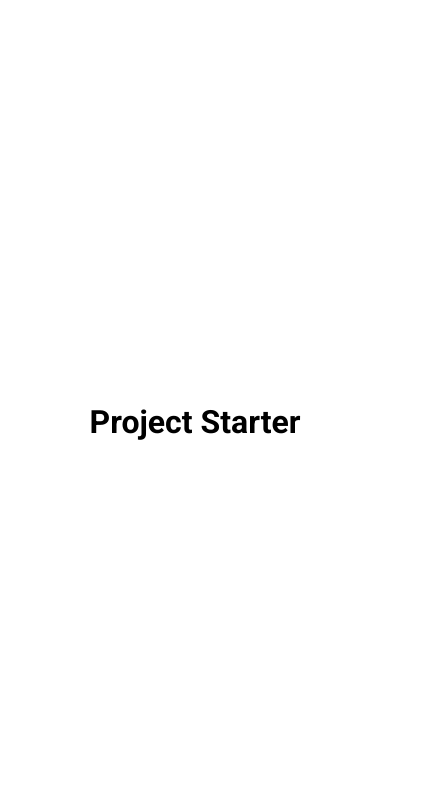
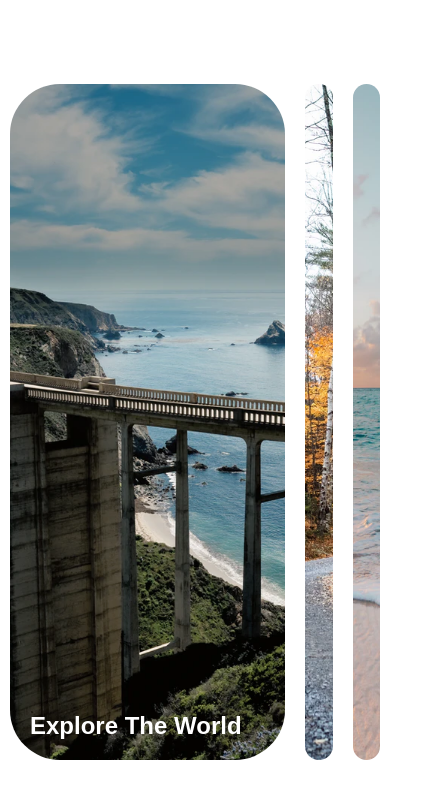
Before and after one commit to sanjeevgvg/js-50-expanding-cards, a plain HTML site: page index.html in a window 390 px wide. Shown: the whole page, 446 px wide, since content can reach past the window. Drawn offline with Linux system fonts and the light colour scheme; a web font is replaced by a local one.

Commit message:
completing the expanding cards mini projects

```diff
--- a/index.html
+++ b/index.html
@@ -6,12 +6,28 @@
     <meta name="viewport" content="width=device-width, initial-scale=1.0">
     <link rel="stylesheet" href="https://cdnjs.cloudflare.com/ajax/libs/font-awesome/5.15.1/css/all.min.css" integrity="sha512-+4zCK9k+qNFUR5X+cKL9EIR+ZOhtIloNl9GIKS57V1MyNsYpYcUrUeQc9vNfzsWfV28IaLL3i96P9sdNyeRssA==" crossorigin="anonymous" />
     <link rel="stylesheet" href="style.css">
-    <title>My project</title>
+    <title>Expanding Cards</title>
 </head>
 
 <body>
-    <h1>Project Starter</h1>
-    <script scr="script.js"></script>
+    <div class="container">
+        <div class="panel active" style="background-image: url('./images/image1.jpg');">
+            <h3>Explore The World</h3>
+        </div>
+        <div class="panel" style="background-image: url('./images/image2.jpg');">
+            <h3>Wild Forest</h3>
+        </div>
+        <div class="panel" style="background-image: url('./images/image3.jpg');">
+            <h3>Sunny Beach</h3>
+        </div>
+        <div class="panel" style="background-image: url('./images/image4.jpg');">
+            <h3>City on Winter</h3>
+        </div>
+        <div class="panel" style="background-image: url('./images/image5.jpg');">
+            <h3>Mountains - Clouds</h3>
+        </div>
+    </div>
+    <script src="./script.js"></script>
 </body>
 
 </html>
--- a/script.js
+++ b/script.js
@@ -0,0 +1,14 @@
+const panels = document.querySelectorAll('.panel');
+
+panels.forEach((panel) => {
+    panel.addEventListener('click', () => {
+        removeActiveClass(); // remove active class from all the panel
+        panel.classList.add('active'); // add the active class
+    });
+})
+
+const removeActiveClass = () => {
+    panels.forEach(panel => {
+        panel.classList.remove('active');
+    })
+}
--- a/style.css
+++ b/style.css
@@ -1,14 +1,60 @@
-@import url('https://fonts.googleapis.com/css2?family=Roboto:wght@400;700&display=swap');
+@import url('https://fonts.googleapis.com/css?family=Muli&display=swap');
 * {
     box-sizing: border-box;
 }
 
 body {
-    font-family: 'Roboto', sans-serif;
+    font-family: 'Muli', sans-serif;
     display: flex;
-    flex-direction: column;
     align-items: center;
     justify-content: center;
     height: 100vh;
     margin: 0;
 }
+
+.container {
+    display: flex;
+    width: 90vw;
+}
+
+.panel {
+    background-size: auto 100%;
+    background-position: center;
+    background-repeat: no-repeat;
+    height: 80vh;
+    border-radius: 50px;
+    color: #fff;
+    cursor: pointer;
+    flex: 0.5;
+    margin: 10px;
+    position: relative;
+    transition: flex 0.7s ease-in;
+}
+
+.panel h3 {
+    position: absolute;
+    font-size: 24px;
+    bottom: 20px;
+    left: 20px;
+    margin: 0;
+    opacity: 0;
+}
+
+.panel.active {
+    flex: 5;
+}
+
+.panel.active h3 {
+    opacity: 1;
+    transition: opacity 0.3s ease-in 0.4s;
+}
+
+@media(max-width:480px) {
+    .container {
+        width: 100vw;
+    }
+    .panel:nth-of-type(4),
+    .panel:nth-of-type(5) {
+        display: none;
+    }
+}
```
